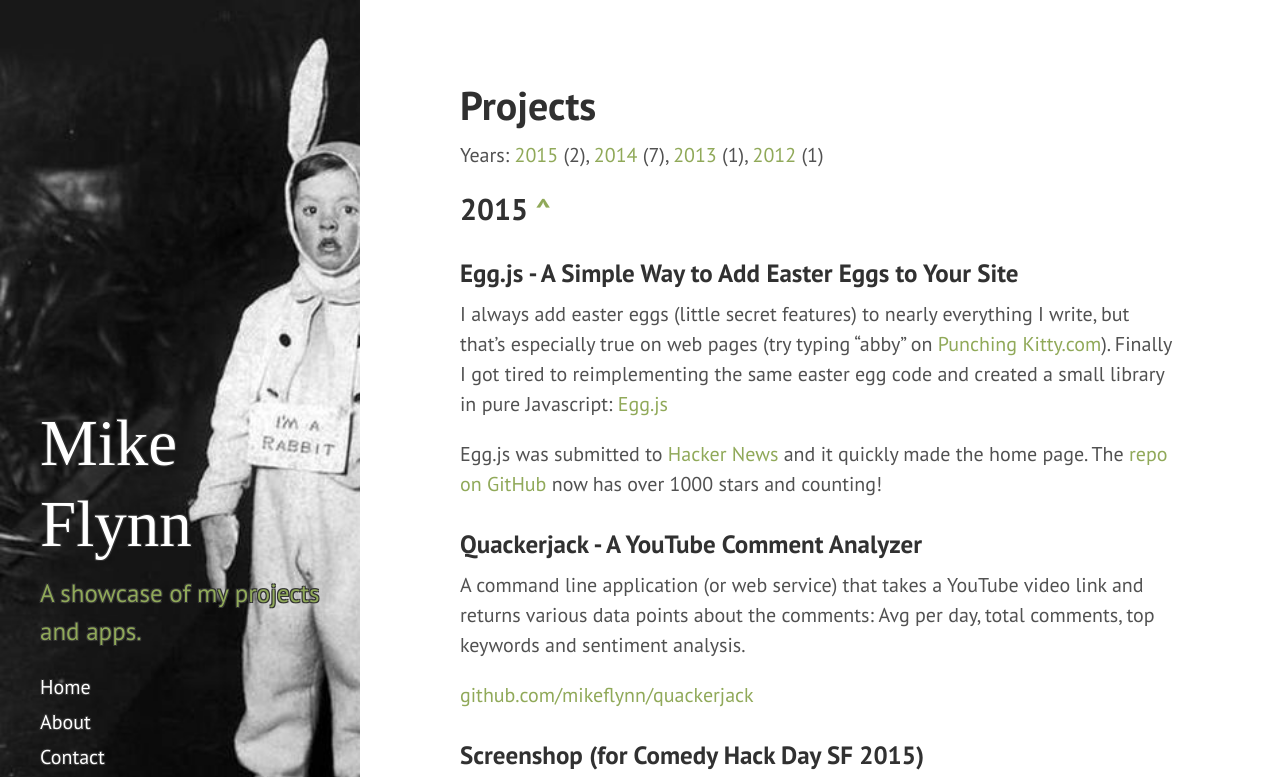
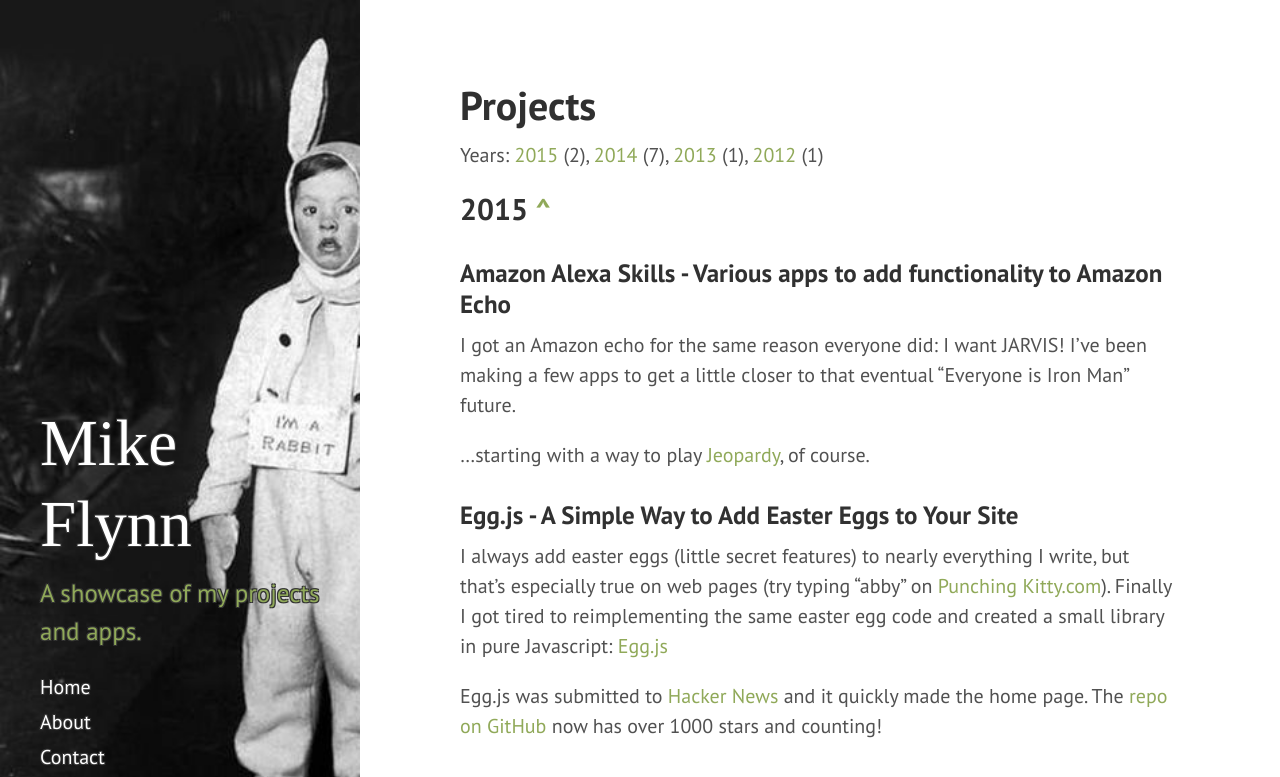
Before and after one commit to mikeflynn/thatmikeflynn.com-archive, a Jekyll site: the page built from projects.md, in a window 1280 px wide and 900 px high, cut to the strip 0-777 px from the top of the window. Built offline with Jekyll 4.4.1, drawn with Linux system fonts in a browser that asks for light colours; nearby versions of some CDN libraries; some web fonts are replaced; Markdown is read by kramdown in place of the engine named in the settings.

Commit message:
Updated project page.

```diff
--- a/projects.md
+++ b/projects.md
@@ -7,6 +7,13 @@
 
 <a name="2015"></a>
 ## 2015 [&#94;](#top)
+
+<a name="alexa"></a>
+### Amazon Alexa Skills - Various apps to add functionality to Amazon Echo
+
+I got an Amazon echo for the same reason everyone did: I want JARVIS! I've been making a few apps to get a little closer to that eventual "Everyone is Iron Man" future.
+
+...starting with a way to play [Jeopardy](/2015/07/14/amazon-alexa-jeopardy/), of course.
 
 <a name="eggjs"></a>
 ### Egg.js - A Simple Way to Add Easter Eggs to Your Site
```
